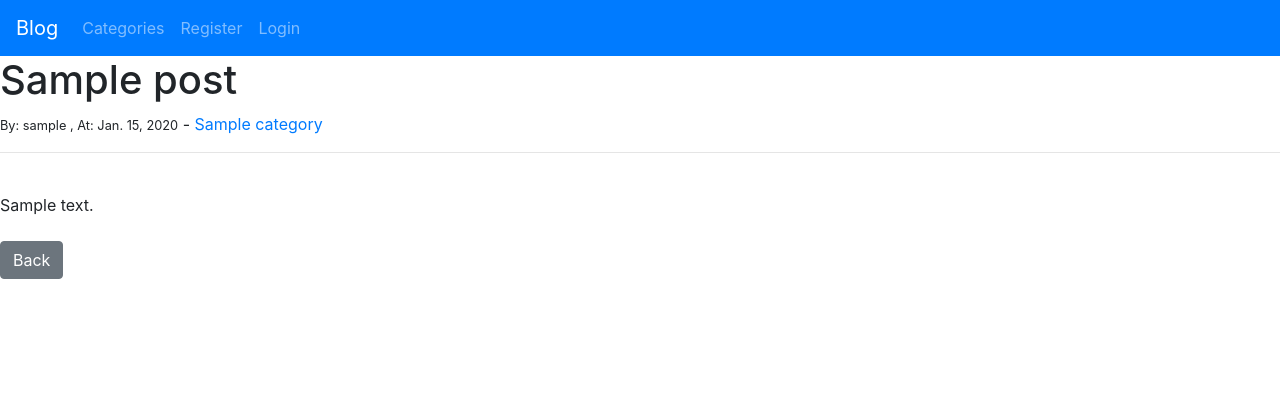
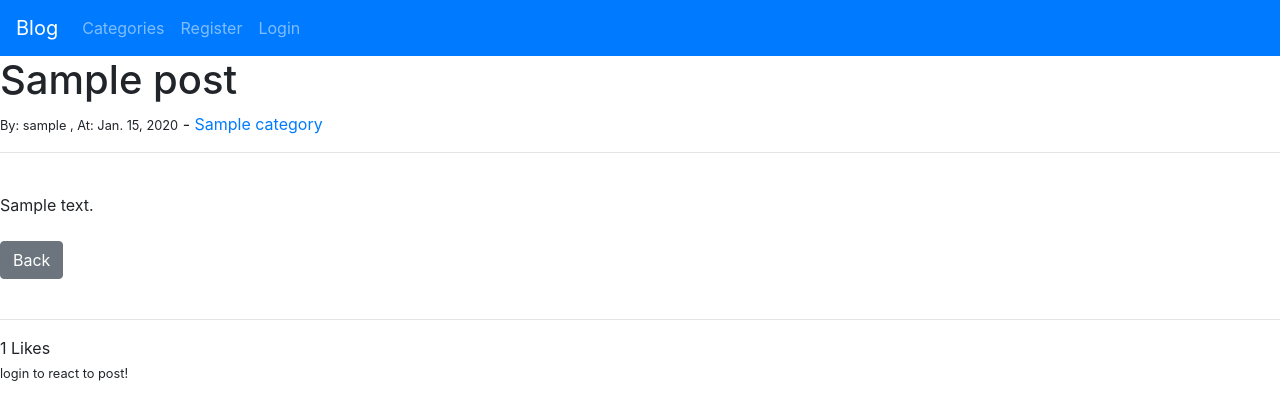
Before and after one commit to ahmed-gaber-elgamal/django-simple-blog, a Django app: page /article/1 in a window 1280 px wide. Shown: the top 420 px of the page. Run offline with Django 3.2, Linux system fonts and the light colour scheme; tables that the repository leaves empty hold one stand-in row (values such as "Sample post").

Commit message:
add post like and unlike

```diff
--- a/simple_blog/forms.py
+++ b/simple_blog/forms.py
@@ -8,7 +8,7 @@ class PostForm(forms.ModelForm):
         fields = '__all__'
         widgets = {
             'title': forms.TextInput(attrs={'class': 'form-control'}),
-            'author': forms.Select(attrs={'class': 'form-control'}),
+            'author': forms.TextInput(attrs={'class': 'form-control', 'value': '', 'id': 'author', 'type': 'hidden'}),
             'category': forms.Select(attrs={'class': 'form-control'}),
             'body': forms.Textarea(attrs={'class': 'form-control'}),
 
--- a/simple_blog/models.py
+++ b/simple_blog/models.py
@@ -24,6 +24,11 @@ class Post(models.Model):
     category = models.ForeignKey(Category, on_delete=models.CASCADE, null=True, blank=True)
     body = models.TextField()
     created_at = models.DateField(auto_now_add=True)
+    likes = models.ManyToManyField(User, related_name='blog_posts')
+
+    @property
+    def total_likes(self):
+        return self.likes.count()
 
     def __str__(self):
         return self.title + ' | ' + str(self.author)
--- a/simple_blog/templates/article_details.html
+++ b/simple_blog/templates/article_details.html
@@ -18,4 +18,25 @@
     {% endif %}
     <a href="{% url 'home' %}" class="btn btn-secondary">Back</a>
 
+    <br/><br/>
+    <hr/>
+    {{ post.total_likes }} Likes
+    <form action="{% url 'like-post' post.id %}" method="POST">
+        {% csrf_token %}
+
+        {% if user.is_authenticated %}
+            {% if liked %}
+                <button type="submit" name="post_id" value="{{ post.id }}"
+                        class="btn btn-danger btn btn-sm">Dislike</button>
+            {% else %}
+                <button type="submit" name="post_id" value="{{ post.id }}"
+                        class="btn btn-primary btn btn-sm">like</button>
+            {% endif %}
+        {% else %}
+            <small>login to react to post!</small>
+        {% endif %}
+
+    </form>
+
+
 {% endblock %}
--- a/simple_blog/urls.py
+++ b/simple_blog/urls.py
@@ -9,4 +9,5 @@ urlpatterns = [
     path('article/delete/<int:pk>/', views.DeletePostView.as_view(), name='delete-post'),
     path('category/<int:cat>/', views.CategoryView, name='category'),
     path('categories/', views.CategoryListView.as_view(), name='categories'),
+    path('like/<int:pk>', views.LikeView, name='like-post')
 ]
--- a/simple_blog/views.py
+++ b/simple_blog/views.py
@@ -2,6 +2,8 @@ from django.shortcuts import render, get_object_or_404
 from django.views.generic import ListView, DetailView, CreateView, UpdateView, DeleteView
 from .models import *
 from .forms import *
+from django.urls import reverse_lazy
+from django.http import HttpResponseRedirect
 from django.urls import reverse_lazy
 
 
@@ -20,6 +22,14 @@ class ArticleDetailView(DetailView):
     model = Post
     template_name = 'article_details.html'
 
+    def get_context_data(self, *args, **kwargs):
+        post = get_object_or_404(Post, id=self.kwargs['pk'])
+        liked = False
+        if post.likes.filter(id=self.request.user.id).exists():
+            liked = True
+        context = super(ArticleDetailView, self).get_context_data(*args, **kwargs)
+        context['liked'] = liked
+        return context
 
 class AddPostView(CreateView):
     model = Post
@@ -50,3 +60,15 @@ def CategoryView(request, cat):
 class CategoryListView(ListView):
     model = Category
     template_name = 'categories.html'
+
+
+def LikeView(request, pk):
+    post = get_object_or_404(Post, id=request.POST.get('post_id'))
+    liked = False
+    if post.likes.filter(id=request.user.id).exists():
+        post.likes.remove(request.user)
+        liked = False
+    else:
+        post.likes.add(request.user)
+        liked = True
+    return HttpResponseRedirect(reverse_lazy('article-detail', args=[str(pk)]))
```
Also changed, not shown: simple_blog/templates/add_post.html (+8 -1 lines), simple_blog/migrations/0004_auto_20201218_2028.py (added).
